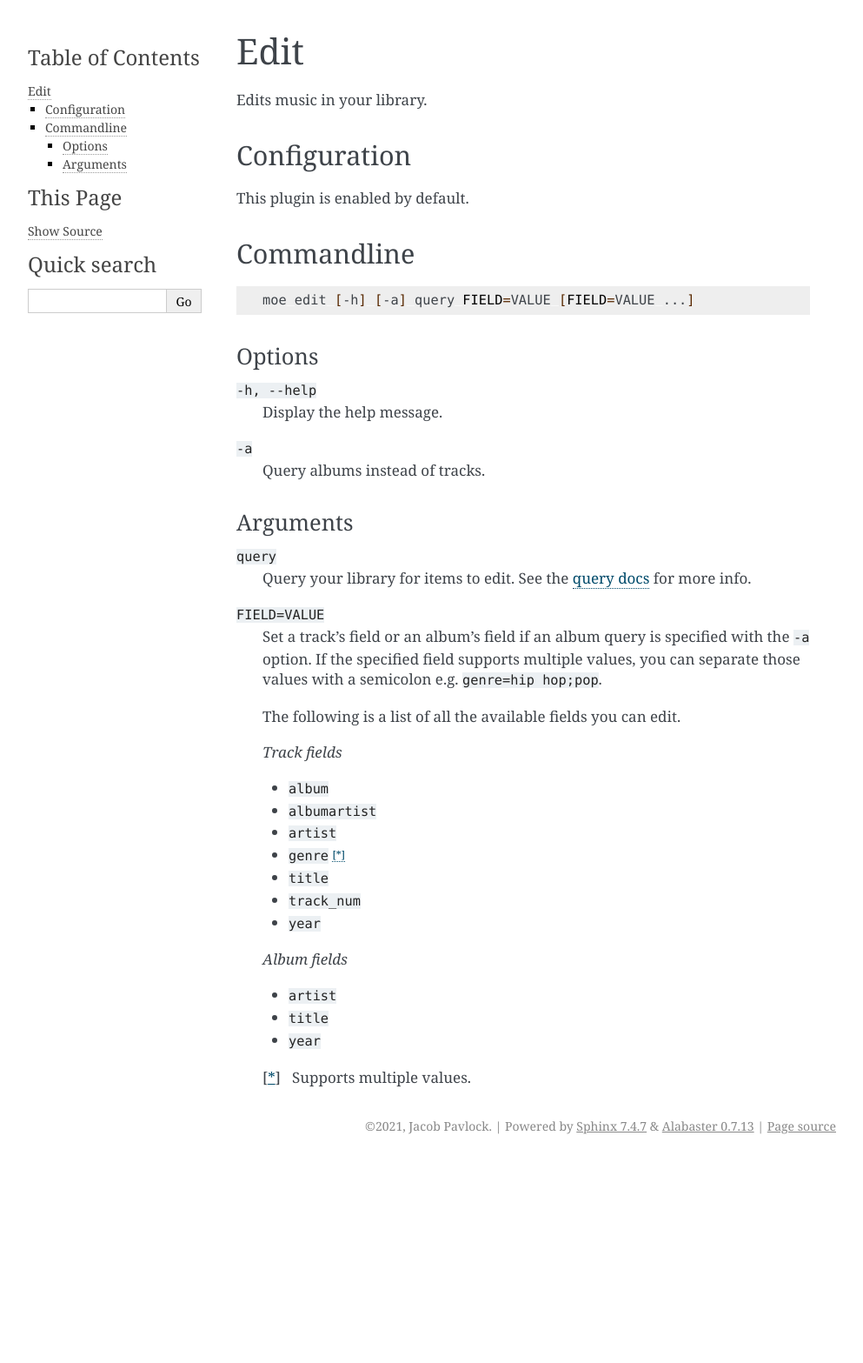
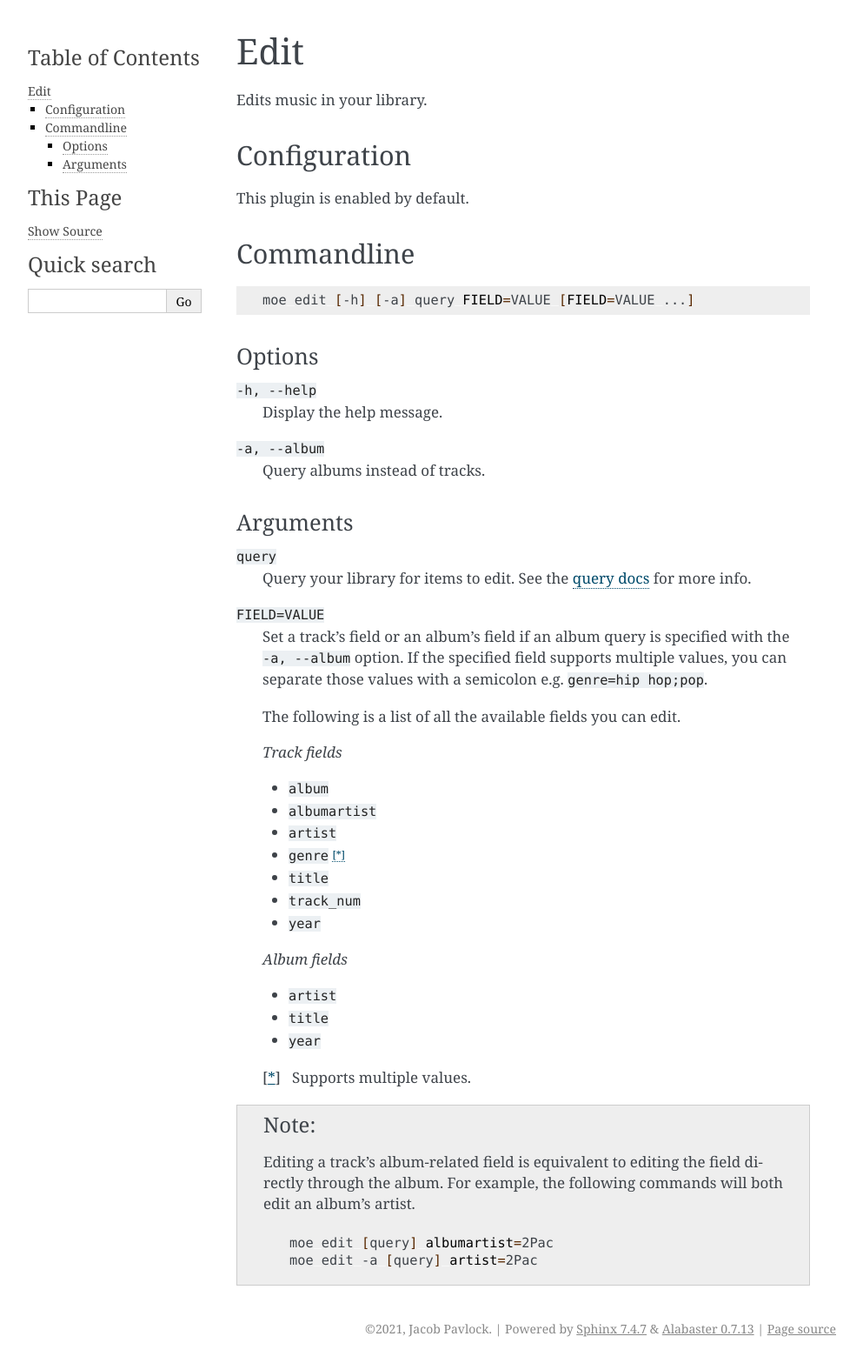
Before and after one commit to MoeMusic/Moe, a Sphinx documentation site: the page built from docs/plugins/edit.rst, in a window 1280 px wide. Shown: the whole page at 87% size, without its empty margins (148-1141 px from the left). Built offline with Sphinx 7.4.7, drawn with Linux system fonts in a browser that asks for light colours; before the commit the page ends 1334 px from its top, so only the background shows below that.

Commit message:
docs(query): add query clarifying info for plugins

```diff
--- a/docs/plugins/edit.rst
+++ b/docs/plugins/edit.rst
@@ -20,7 +20,7 @@ Options
 =======
 ``-h, --help``
     Display the help message.
-``-a``
+``-a, --album``
     Query albums instead of tracks.
 
 Arguments
@@ -29,7 +29,7 @@ Arguments
     Query your library for items to edit. See the :doc:`query docs <../query>` for more info.
 
 ``FIELD=VALUE``
-    Set a track's field or an album's field if an album query is specified with the ``-a`` option. If the specified field supports multiple values, you can separate those values with a semicolon e.g. ``genre=hip hop;pop``.
+    Set a track's field or an album's field if an album query is specified with the ``-a, --album`` option. If the specified field supports multiple values, you can separate those values with a semicolon e.g. ``genre=hip hop;pop``.
 
     The following is a list of all the available fields you can edit.
 
@@ -50,3 +50,11 @@ Arguments
     * ``year``
 
     .. [*] Supports multiple values.
+
+.. note::
+    Editing a track's album-related field is equivalent to editing the field directly through the album. For example, the following commands will both edit an album's artist.
+
+    .. code-block:: bash
+
+        moe edit [query] albumartist=2Pac
+        moe edit -a [query] artist=2Pac
--- a/docs/plugins/info.rst
+++ b/docs/plugins/info.rst
@@ -21,7 +21,7 @@ Options
 =======
 ``-h, --help``
     Display the help message.
-``-a``
+``-a, --album``
     Query albums instead of tracks.
 
 Arguments
--- a/docs/plugins/ls.rst
+++ b/docs/plugins/ls.rst
@@ -19,7 +19,7 @@ Options
 =======
 ``-h, --help``
     Display the help message.
-``-a``
+``-a, --album``
     Query albums instead of tracks.
 
 Arguments
--- a/docs/plugins/rm.rst
+++ b/docs/plugins/rm.rst
@@ -19,7 +19,7 @@ Options
 =======
 ``-h, --help``
     Display the help message.
-``-a``
+``-a, --album``
     Query albums instead of tracks.
 
 Arguments
--- a/docs/query.rst
+++ b/docs/query.rst
@@ -5,7 +5,7 @@ Many plugins use a "query" to search for music in your library.
 
 The query must be in the format ``field:value`` where field is a track or album's field to match and value is that field's value. Internally, this ``field:value`` pair is referred to as a single "term". The match is case-insensitive.
 
-Album queries, specified with the `-a, --album` option, will return any albums that contain any tracks matching the given query.
+Album queries, specified with the `-a, --album` option, will return albums that contain any tracks matching the given query.
 
 If you would like to specify a value with whitespace or multiple words, enclose the
 term in quotes.
```
